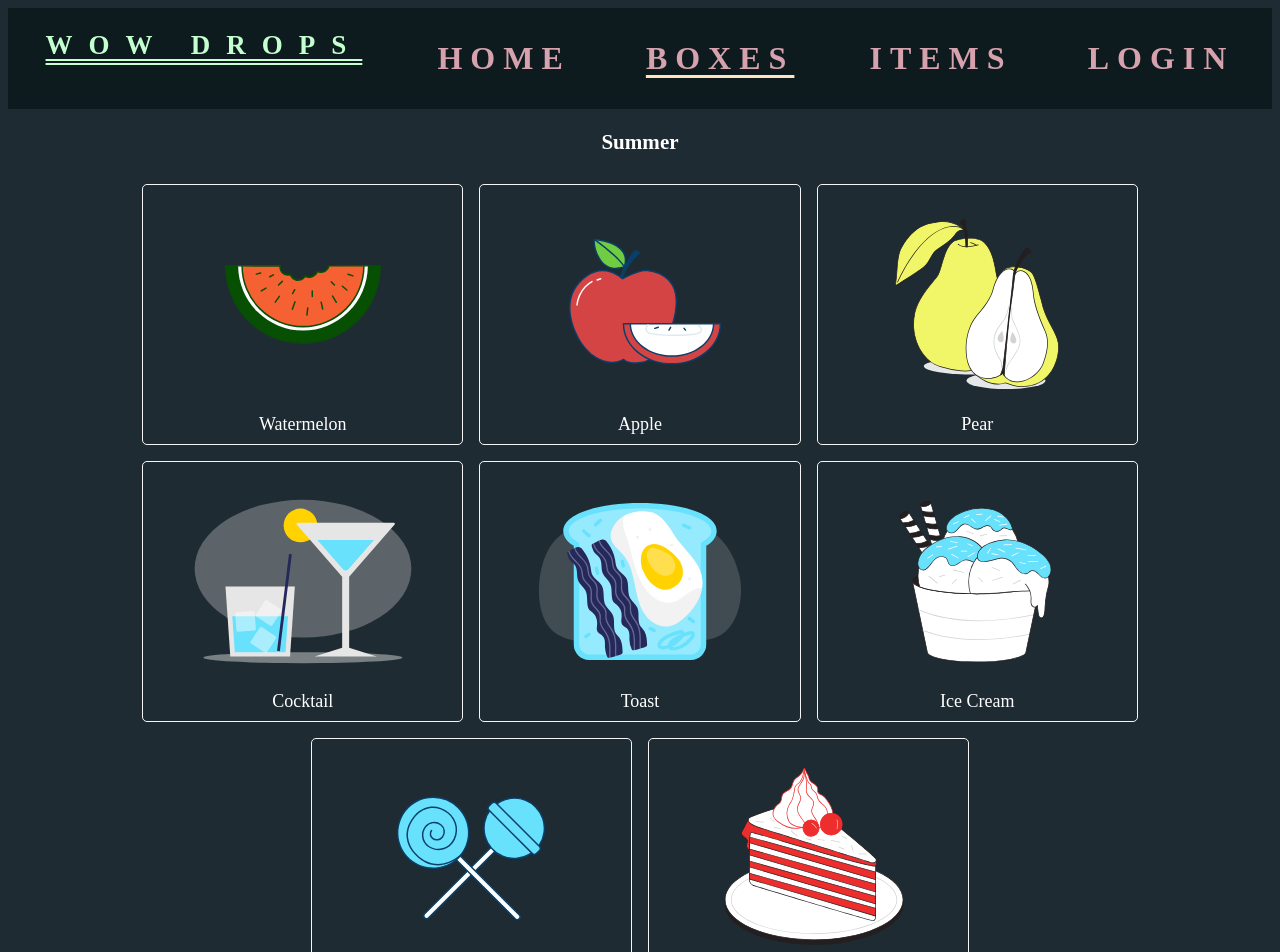
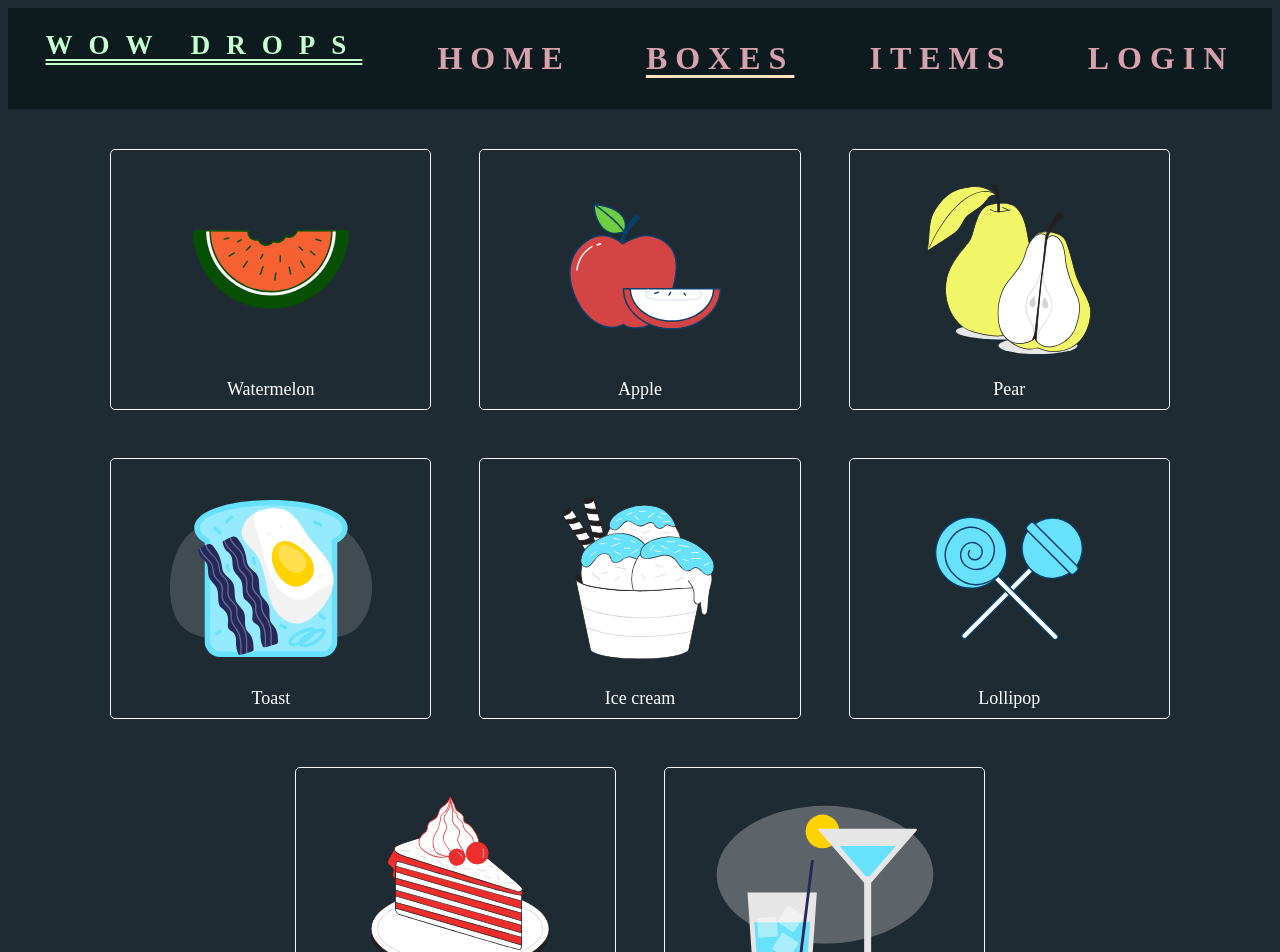
Before and after one commit to cansirin/wowdrops, a Next.js app: page /boxes in a window 1280 px wide. Shown: the top 952 px of the page. Built offline with nearby package versions, Linux system fonts and the light colour scheme; no server answers; what aws-amplify, aws-appsync-auth-link would draw is missing.

Commit message:
pages update

```diff
--- a/pages/boxes/index.tsx
+++ b/pages/boxes/index.tsx
@@ -1,5 +1,4 @@
 import { FlexRow } from "../../components";
-import { Chest } from "../../components/Chest";
 import {
   Apple,
   Cake,
@@ -10,38 +9,40 @@ import {
   Toast,
   Watermelon,
 } from "../../components/svg";
-import { FC } from "react";
+import React, { FC } from "react";
 import Link from "next/link";
+import { Chest } from "../../components/Chest";
 
 const BoxesPage: FC = () => {
+  const boxes = [
+    {
+      chestSvg: <Watermelon width={300} height={300} />,
+      name: "Watermelon",
+    },
+    { chestSvg: <Apple width={300} height={300} />, name: "Apple" },
+    { chestSvg: <Pear width={300} height={300} />, name: "Pear" },
+    { chestSvg: <Toast width={300} height={300} />, name: "Toast" },
+    { chestSvg: <IceCream width={300} height={300} />, name: "Ice cream" },
+    { chestSvg: <Lollipop width={300} height={300} />, name: "Lollipop" },
+    { chestSvg: <Cake width={300} height={300} />, name: "Cake" },
+    {
+      chestSvg: <Cocktail width={300} height={300} />,
+      name: "Cocktail",
+    },
+  ];
+
   return (
-    <>
-      <h3>Summer</h3>
-      <FlexRow>
-        <Link href="">
-          <Chest
-            chestSvg={<Watermelon width={300} height={300} />}
-            name="Watermelon"
-          />
-        </Link>
-        <Chest chestSvg={<Apple width={300} height={300} />} name="Apple" />
-        <Chest chestSvg={<Pear width={300} height={300} />} name="Pear" />
-        <Chest
-          chestSvg={<Cocktail width={300} height={300} />}
-          name="Cocktail"
-        />
-        <Chest chestSvg={<Toast width={300} height={300} />} name="Toast" />
-        <Chest
-          chestSvg={<IceCream width={300} height={300} />}
-          name="Ice Cream"
-        />
-        <Chest
-          chestSvg={<Lollipop width={300} height={300} />}
-          name="Lollipop"
-        />
-        <Chest chestSvg={<Cake width={300} height={300} />} name="Cake" />
-      </FlexRow>
-    </>
+    <FlexRow>
+      {boxes.map((box, index) => {
+        return (
+          <FlexRow key={index} style={{ cursor: "pointer" }}>
+            <Link href={`/boxes/${box.name.toLowerCase()}`}>
+              <Chest chestSvg={box.chestSvg} name={box.name} key={box.name} />
+            </Link>
+          </FlexRow>
+        );
+      })}
+    </FlexRow>
   );
 };
 
```
Also changed, not shown: pages/boxes/[slug]/index.tsx (+38 -4 lines).
